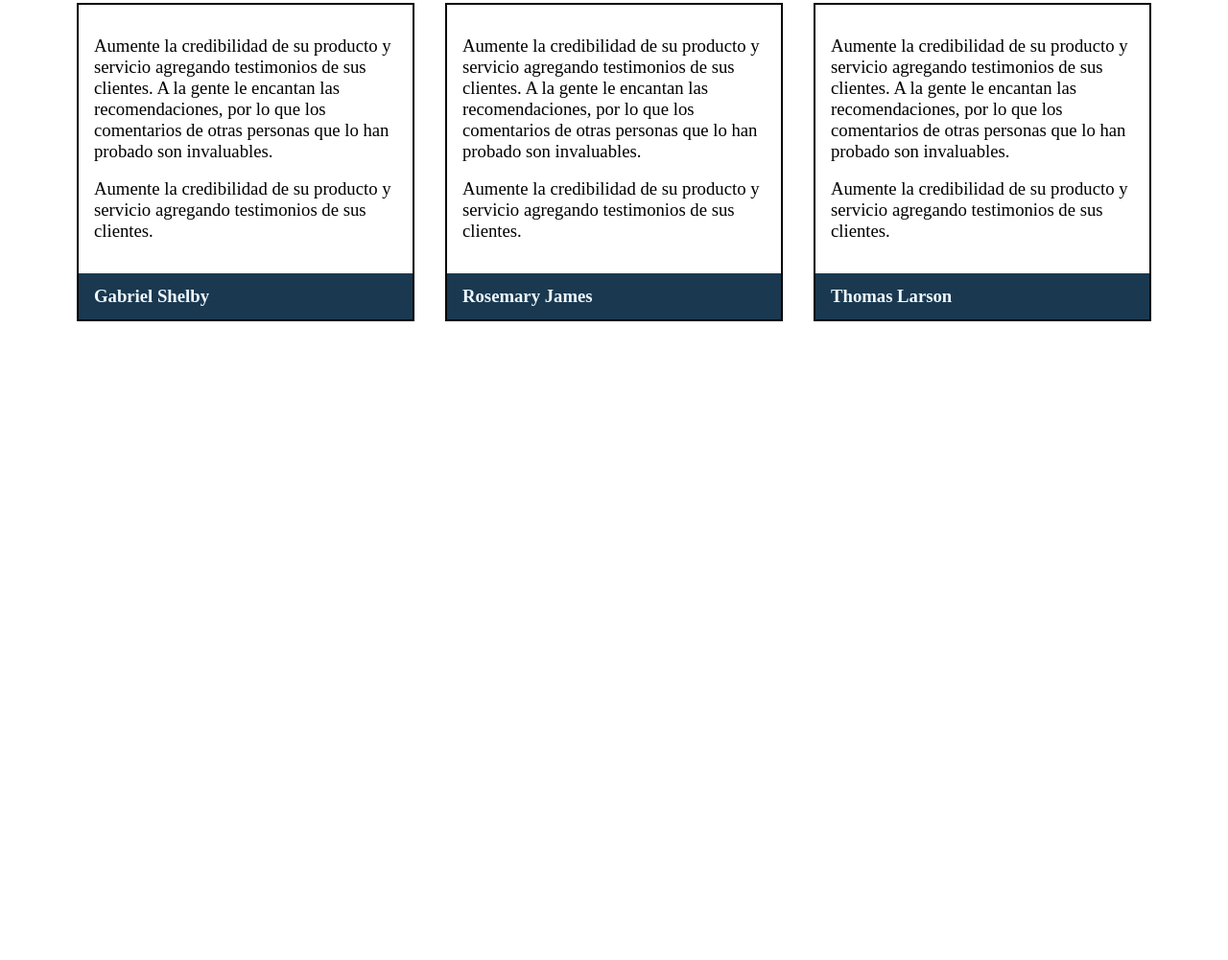
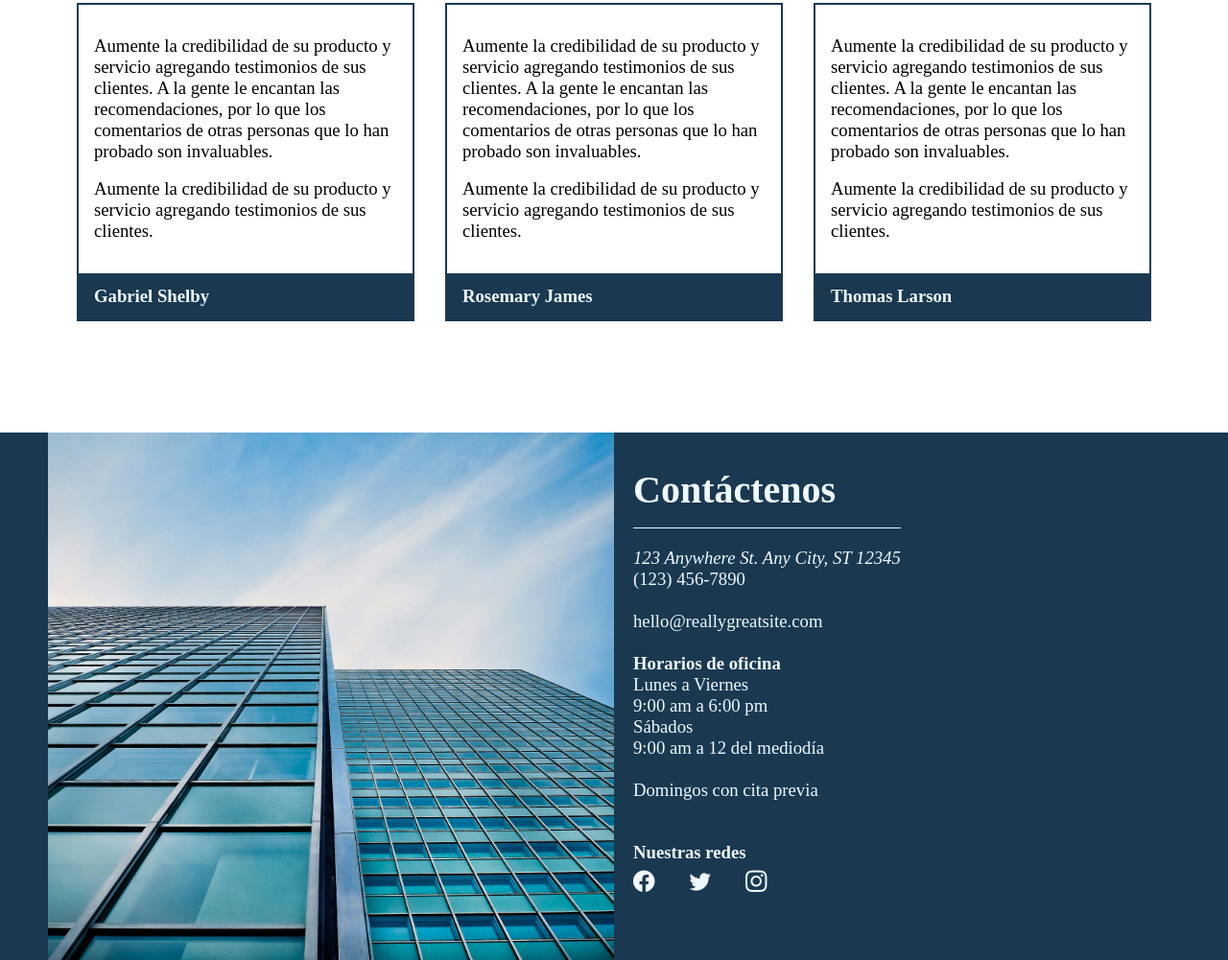
Before and after one commit to FerbaDev/plantilla-inmobiliaria, a plain HTML site: page index.html in a window 1280 px wide. Shown: the part 3055-4056 px from the top of the page at 96% size. Before the commit the page ends 3506 px from the top, so only its background shows below. Drawn offline with nearby package versions, Linux system fonts and the light colour scheme.

Commit message:
se trabaja en footer

```diff
--- a/index.html
+++ b/index.html
@@ -164,7 +164,37 @@
         </div>
       </section>
     </main>
-    <footer></footer>
+    <footer>
+      <div class="footer-img"></div>
+      <div class="footer-info-container">
+        <h2>Contáctenos</h2>
+        <div class="footer-data">
+          <div>
+            <address>123 Anywhere St. Any City, ST 12345</address>
+            <p>(123) 456-7890</p>
+            <br>
+            <p>hello@reallygreatsite.com</p>
+          </div>
+          <div class="horarios">
+            <h4>Horarios de oficina</h4>
+            <p>Lunes a Viernes</p>
+            <p>9:00 am a 6:00 pm</p>
+            <p>Sábados</p>
+            <p>9:00 am a 12 del mediodía</p>
+            <br>
+            <p>Domingos con cita previa</p>
+          </div>
+          <div class="footer-redes">
+            <h4>Nuestras redes</h4>
+            <div class="redes-icons-box">
+              <i class="bi bi-facebook"></i>
+              <i class="bi bi-twitter"></i>
+              <i class="bi bi-instagram"></i>
+            </div>
+          </div>
+        </div>
+      </div>
+    </footer>
     <!-- SCRIPTS -->
     <script src="./js/main.js" type="module"></script>
   </body>
--- a/style.css
+++ b/style.css
@@ -233,7 +233,7 @@ header {
   gap: 1em;
 }
 .testimonios-card {
-  border: 1px solid black;
+  border: 1px solid var(--clr-background);
   display: flex;
   flex-direction: column;
 }
@@ -256,6 +256,48 @@ header {
   display: flex;
   align-items: center;
   padding-left: 8px;
+  font-size: 1.17em;
+}
+/****** FOOTER **********/
+footer {
+  width: 100%;
+  padding-inline: 20px;
+  background-color: var(--clr-background);
+  color: aliceblue;
+  display: flex;
+  flex-direction: column;
+}
+.footer-img {
+  background-image: url("/images/footer-img.jpg");
+  background-position: center;
+  background-size: cover;
+  height: 450px;
+}
+.footer-info-container h2 {
+  font-size: 1.8em;
+  padding-block: 16px;
+  border-bottom: 1px solid aliceblue;
+}
+.footer-data {
+  padding-block: 20px;
+  font-size: 1.17em;
+  display: flex;
+  flex-direction: column;
+  gap: 1.2em;
+}
+.footer-redes {
+  padding-block: 20px;
+  width: 40%;
+}
+.redes-icons-box {
+  width: 100%;
+  display: flex;
+  flex-direction: row;
+  justify-content: space-between;
+  padding-block: 8px;
+}
+.redes-icons-box i {
+  font-size: 1.2em;
 }
 /******************************************************************************************/
 /*****************************************************************************************/
@@ -465,7 +507,7 @@ header {
   gap: 2em;
 }
 .testimonios-card {
-  border: 2px solid black;
+  border: 2px solid var(--clr-background);
 }
 .testimonios-info {
   height: 280px;
@@ -476,6 +518,25 @@ header {
   font-size: 1.17em;
   height: 48px;
 }
+/****** FOOTER **********/
+footer {
+  padding-inline: 50px;
+  flex-direction: row;
+  height: 550px;
+}
+.footer-img {
+  width: 50%;
+  height: 100%;
+}
+.footer-info-container {
+  padding: 20px;
+}
+.footer-info-container h2 {
+  font-size: 2.5em;
+}
+.footer-redes {
+  width: 50%;
+}
 }
 /* Extra large devices (large laptops and desktops, 1200px and up) */
 @media only screen and (min-width: 1200px) {
```
Also changed, not shown: images/footer-img.jpg (added).
